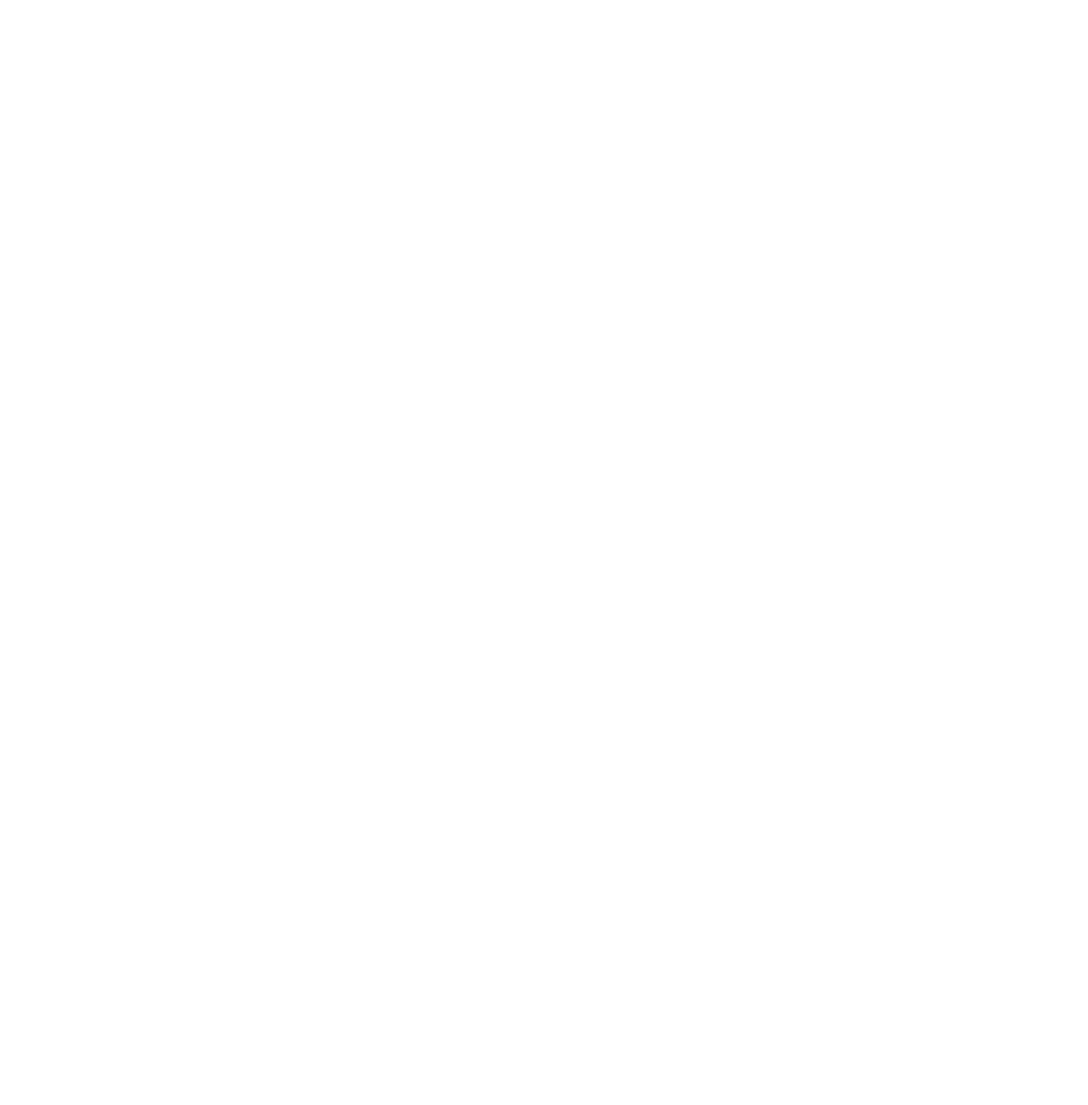
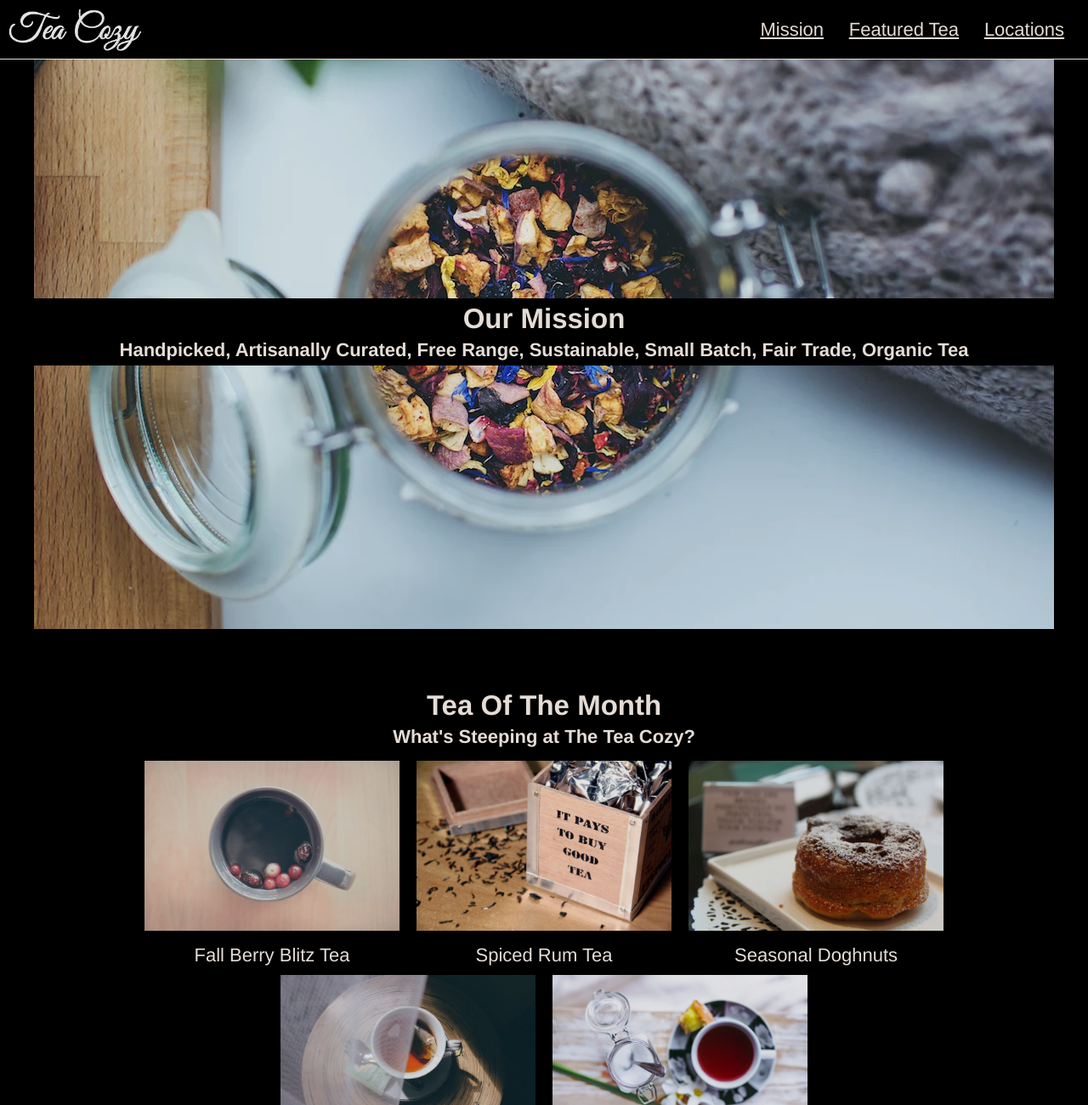
Before and after one commit to PhilBligh/tea_cozy, a plain HTML site: page tea_cozy.html in a window 1280 px wide. Shown: the top 1300 px of the page at 85% size. Before the commit the page ends 800 px from the top, so only its background shows below. Drawn offline with Linux system fonts and the light colour scheme.

Commit message:
First two sections

```diff
--- /dev/null
+++ b/tea_cozy.css
@@ -0,0 +1,92 @@
+html, body {
+    height: 100%;
+}
+
+header {
+    width: 100%;
+    height: 69px;
+    top: 0px;
+    display: flex;
+    justify-content: space-between;
+    border-bottom: 1px solid seashell;
+    background-color: black;
+    position: fixed;
+}
+
+.logo {
+    height: 50px;
+    padding-top: 10px;
+    padding-left: 10px;
+}
+
+
+nav {
+    display: flex;
+    padding: 0 8% 0 0;
+}
+
+ul {
+    list-style-type: none;
+    display: flex;
+    padding: 0;
+}
+
+li {
+    text-decoration: underline;
+    margin: 0 5%;
+    white-space: nowrap;
+}
+
+a {
+    color: seashell;
+}
+
+body {
+    background-color: black;
+    color: seashell;
+    font-family: Helvetica;
+    font-size: 22px;
+    text-align: center;
+    margin: 0;
+    opacity: 0.9;
+}
+
+.mission_container {
+    background-image: url("./tea_cozy_images/img-mission-background.webp");
+    background-repeat: no-repeat;
+    background-position: center;
+    margin: 40px auto;
+    height: 700px;
+    max-width: 1200px;
+    display: flex;
+
+}
+
+.text_over {
+    margin: auto;
+    padding: 0;
+    background-color: black;
+    width: 100%;
+}
+
+h2, h4 {
+    margin: 5px 0px;
+}
+
+.teapics {
+    width: 1000px;
+    display: flex;
+    flex-wrap: wrap;
+    justify-content: center;
+    margin: auto;
+}
+
+.teaandtext{
+    display: block;
+}
+
+.teapic{
+    width: 300px;
+    height: 200px;
+    margin: 10px;
+}
--- a/tea_cozy.html
+++ b/tea_cozy.html
@@ -2,5 +2,54 @@
 <html>
     <head>
         <title>Tea Cozy</title>
+        <link rel="stylesheet" href="tea_cozy.css">
     </head>
+    <header>
+        <img src="./tea_cozy_images/img-tea-cozy-logo.webp" class="logo">
+        <nav>
+            <ul>
+                <li><a href="#mission">Mission</a></li>
+                <li><a href="#featured">Featured Tea</a></li>
+                <li><a href="#locations">Locations</a></li>
+            </ul>
+        </nav>
+    </header>
+    <body>
+        <div id="mission">
+            <div class="mission_container">
+                <div class="text_over">
+                    <h2>Our Mission</h2>
+                    <h4>Handpicked, Artisanally Curated, Free Range, Sustainable, Small Batch, Fair Trade, Organic Tea </h4>
+                </div>
+            </div>
+        </div>
+        <br>
+        <div id="featured">
+            <h2>Tea Of The Month</h2>
+            <h4>What's Steeping at The Tea Cozy?</h4>
+            <div class="teapics">
+                <div class='teaandtext'>
+                    <img src="./tea_cozy_images/img-berryblitz.webp" class="teapic">
+                    <figcaption>Fall Berry Blitz Tea</figcaption>
+                </div>
+                <div class='teaandtext'>
+                    <img src="./tea_cozy_images/img-spiced-rum.webp" class="teapic">
+                    <figcaption>Spiced Rum Tea</figcaption>
+                </div>
+                <div class='teaandtext'>
+                    <img src="./tea_cozy_images/img-donut.webp" class="teapic">
+                    <figcaption>Seasonal Doghnuts</figcaption>
+                </div>
+                <div class='teaandtext'>
+                    <img src="./tea_cozy_images/img-myrtle-ave.webp" class="teapic">
+                    <figcaption>Myrtle Ave Tea</figcaption>
+                </div>
+                <div class='teaandtext'>
+                    <img src="./tea_cozy_images/bedford_bizarre.webp" class="teapic">
+                    <figcaption>Bedford Bizarre Tea</figcaption>
+                </div>
+            </div>
+
+        </div>
+    </body>
 </html>
```
Also changed, not shown: tea_cozy_images/bedford_bizarre.webp (added), tea_cozy_images/img-berryblitz.webp (added), tea_cozy_images/img-donut.webp (added), tea_cozy_images/img-locations-background.webp (added), tea_cozy_images/img-mission-background.webp (added), tea_cozy_images/img-myrtle-ave.webp (added), tea_cozy_images/img-spiced-rum.webp (added), tea_cozy_images/img-tea-cozy-logo.webp (added).
